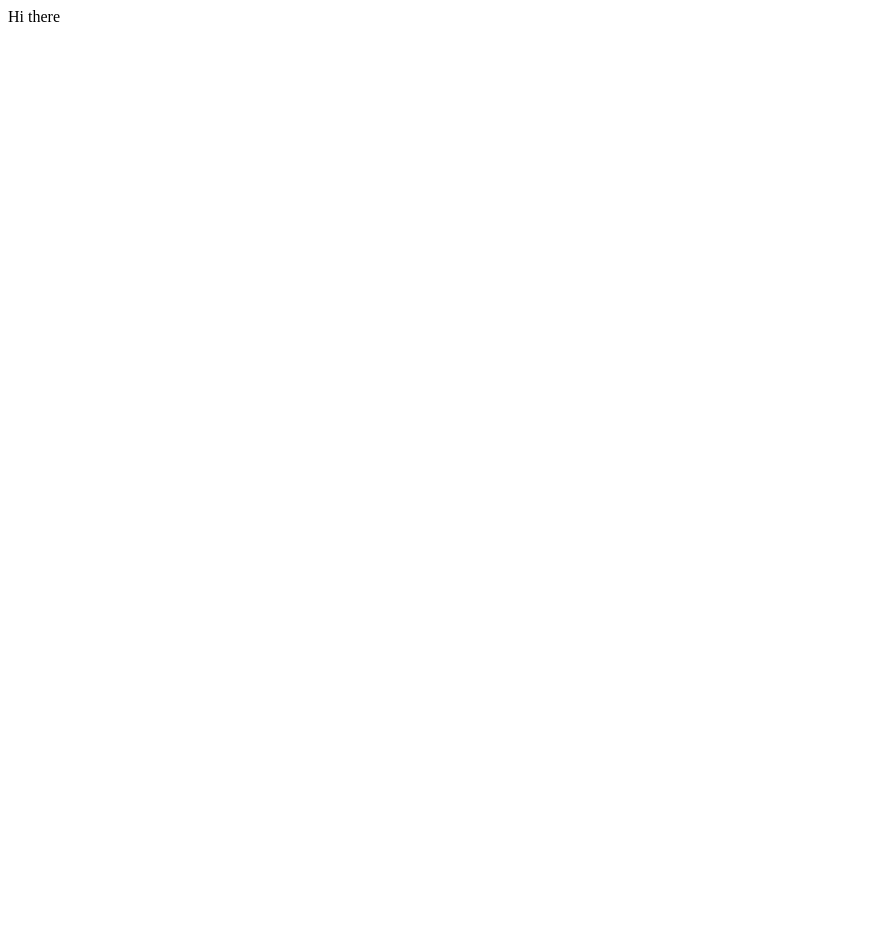
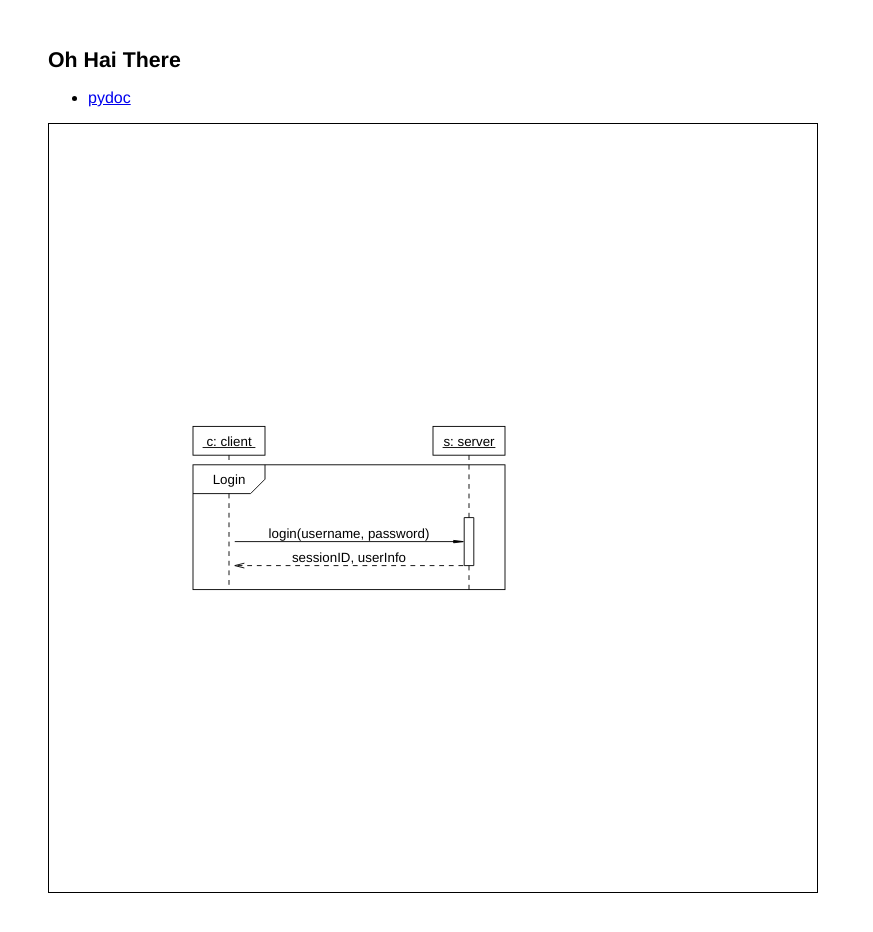
Before and after one commit to kickingvegas/SequencePlot, a plain HTML site: page index.html in a window 1280 px wide. Shown: the whole page, without its empty margins (0-873 px from the left). Before the commit the page ends 800 px from the top, so only its background shows below. Drawn offline with Linux system fonts and the light colour scheme.

Commit message:
Interim change.

```diff
--- a/index.html
+++ b/index.html
@@ -1 +1,18 @@
-Hi there
+<html>
+<head>
+<title>SequencePlot Home</title>
+</head>
+
+<link rel="stylesheet" type="text/css" href="css/main.css" media="screen" />
+<body>
+
+<h1>Oh Hai There</h1>
+
+<ul>
+  <li><a href='pydoc/sequenceplot.html'>pydoc</a></li>
+</ul>
+
+<object class='seqdia' data="images/authentication.svg" type="image/svg+xml"></object>
+
+</body>
+</html>
```
